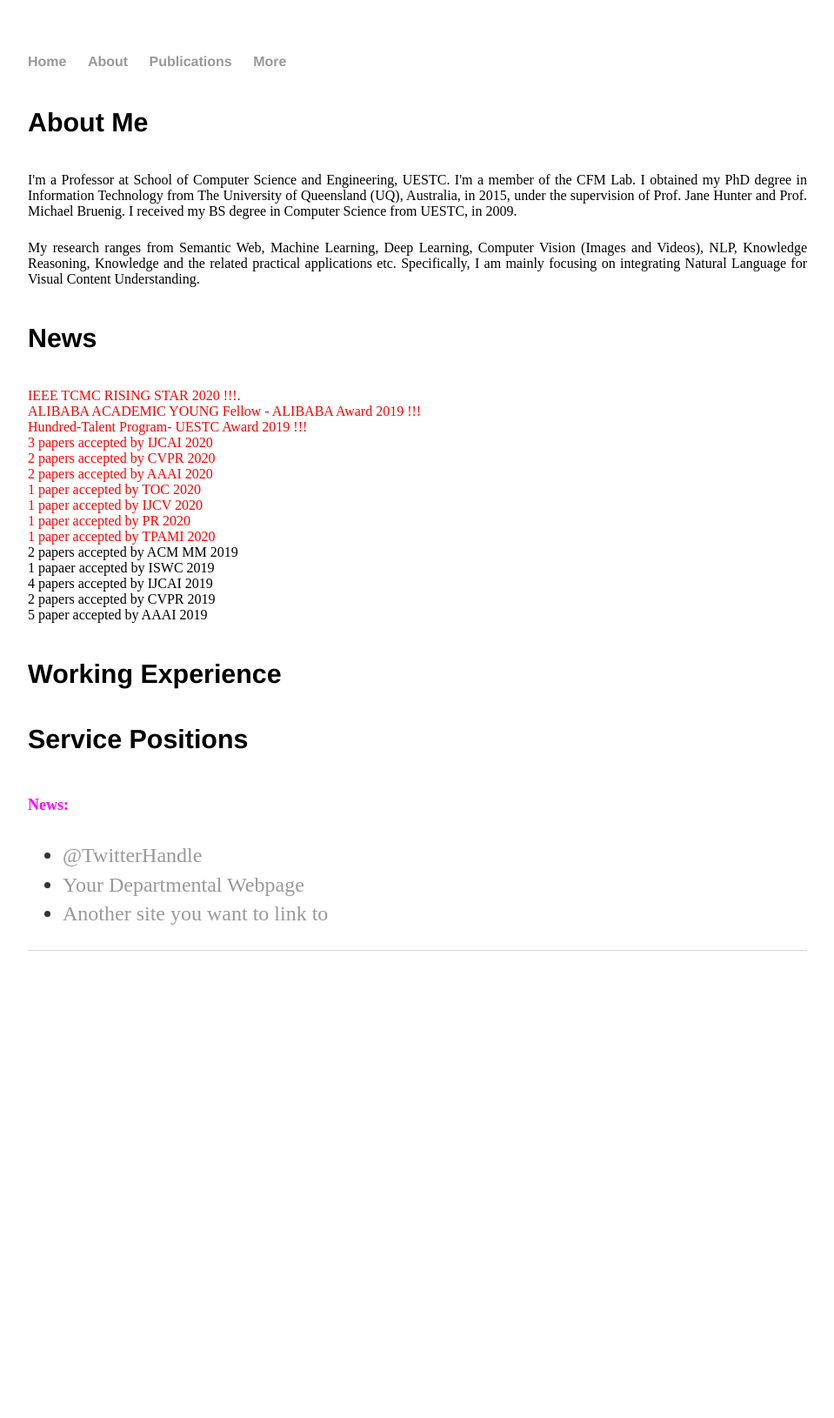
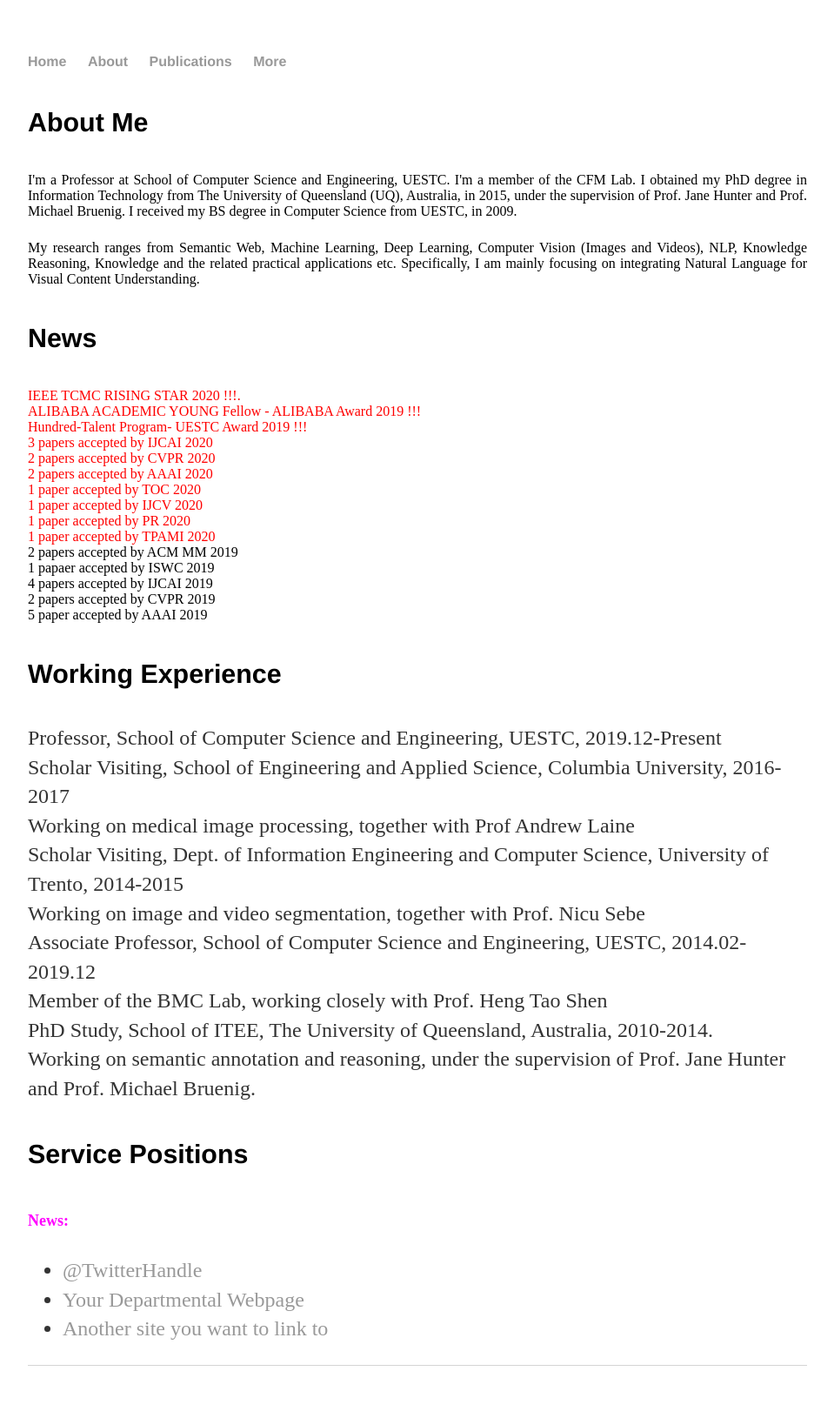
Before and after one commit to lianliGao/lianligao.github.io, a Jekyll site: the page built from about/index.html, in a window 1280 px wide. Shown: the whole page at 87% size, without its empty margins (160-1119 px from the left). Built offline with Jekyll 4.4.1, drawn with Linux system fonts in a browser that asks for light colours; before the commit the page ends 1153 px from its top, so only the background shows below that.

Commit message:
Update index.html

```diff
--- a/about/index.html
+++ b/about/index.html
@@ -28,7 +28,18 @@ title: About lianli gao
 	<font color="#000000" face="times new roman, serif" size="3">5 paper accepted by AAAI 2019</font><br>
 
 </div></p>
+
 <h4> Working Experience</h4>
+<p>Professor, School of Computer Science and Engineering, UESTC, 2019.12-Present<br>
+Scholar Visiting, School of Engineering and Applied Science, Columbia University, 2016-2017<br>
+Working on medical image processing, together with Prof Andrew Laine<br>
+Scholar Visiting, Dept. of Information Engineering and Computer Science, University of Trento, 2014-2015<br>
+Working on image and video segmentation, together with Prof. Nicu Sebe<br>
+Associate Professor, School of Computer Science and Engineering, UESTC, 2014.02-2019.12<br>
+Member of the BMC Lab, working closely with Prof. Heng Tao Shen<br>
+PhD Study, School of ITEE, The University of Queensland, Australia, 2010-2014.<br>
+Working on semantic annotation and reasoning, under the supervision of Prof. Jane Hunter and Prof. Michael Bruenig.
+</p>
 <h4>Service Positions</h4>
 
 
```
